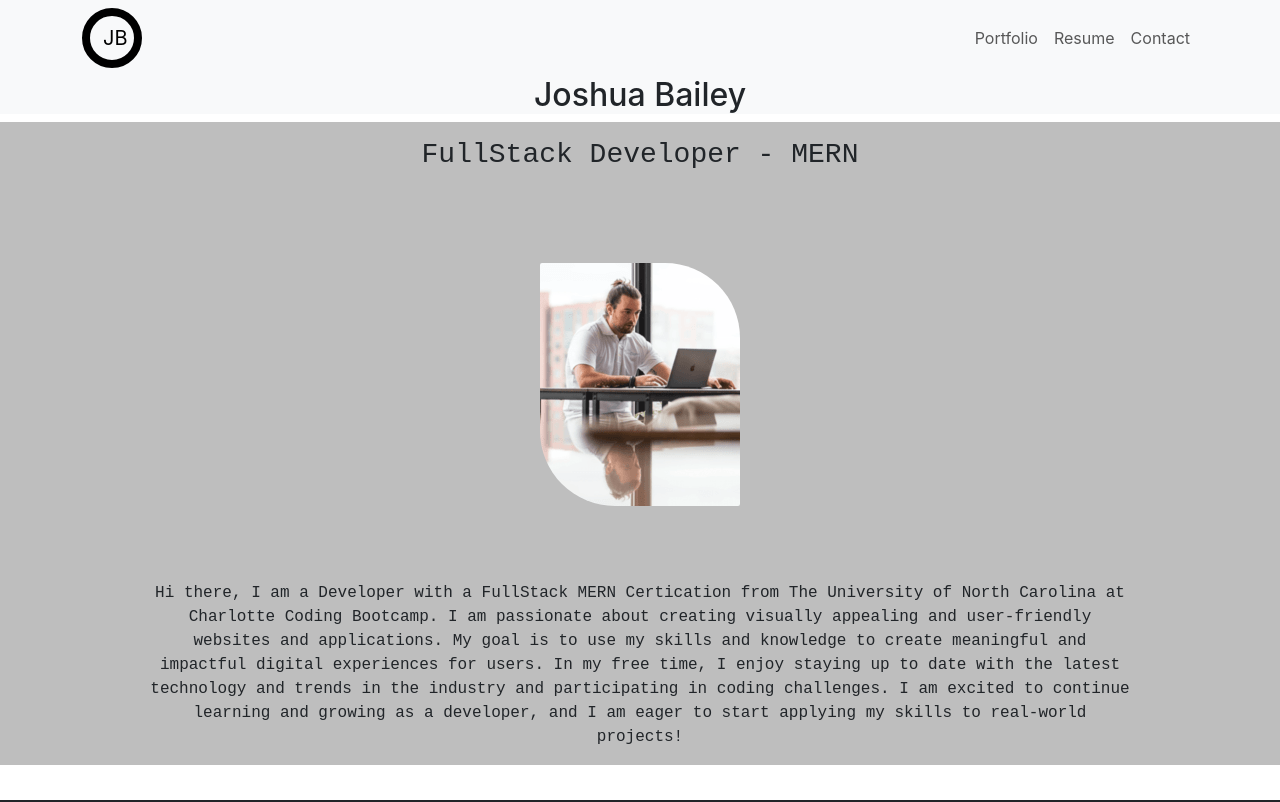
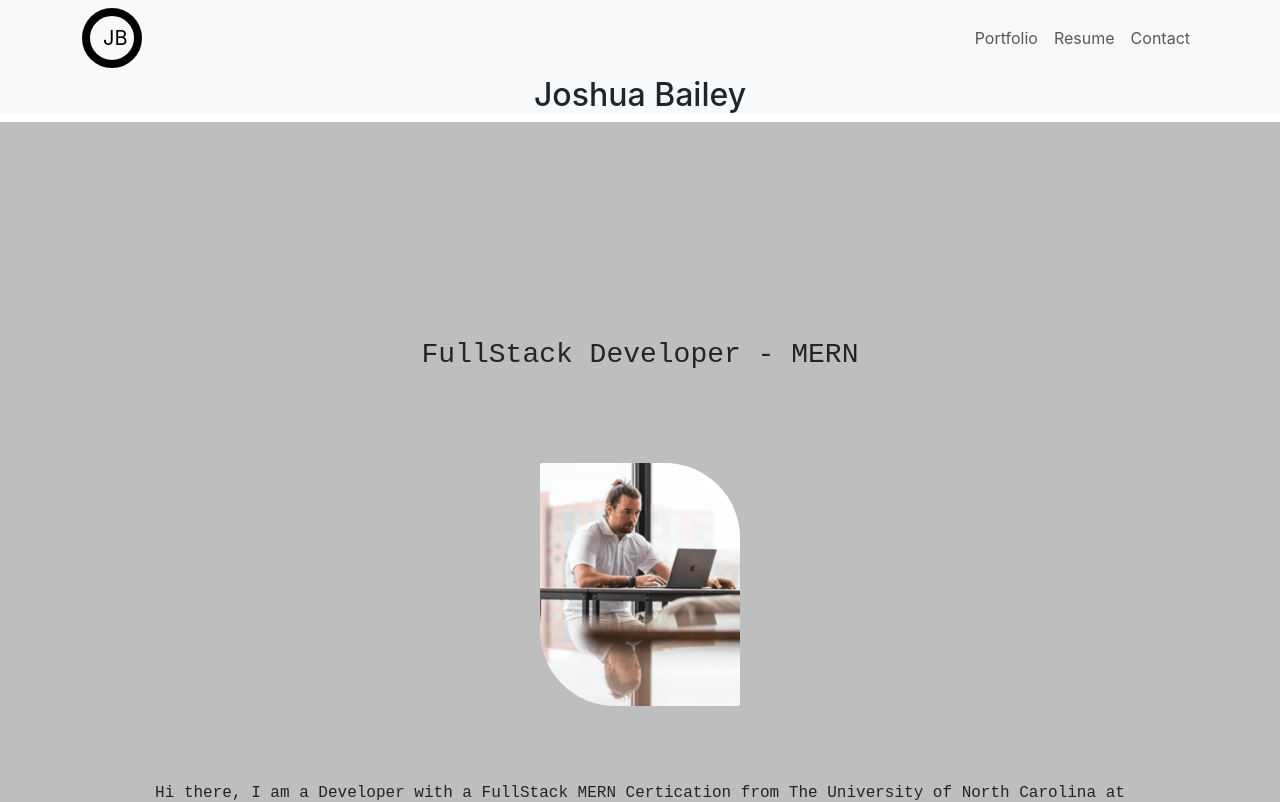
Before and after one commit to joshbaileydev513/joshuabailey.info, a React (Create React App) app: page / in a window 1280 px wide. Shown: the top 802 px of the page. Built offline with nearby package versions, Linux system fonts and the light colour scheme.

Commit message:
trying to fix the spacing on the live AWS deployed page for home. Got some of it fixed but now just need to change padding on the Title and pic size

```diff
--- a/src/pages/Home.js
+++ b/src/pages/Home.js
@@ -5,6 +5,7 @@ const styles = {
     background: {
         backgroundColor: '#BEBEBE',
         fontFamily: 'monospace',
+        paddingTop: '200px',
     },
     pic: {
         display: 'flex',
@@ -16,7 +17,7 @@ const styles = {
         borderRadius: '2px 75px',
     },
     textPadding: {
-        padding: '0px 150px',
+        padding: '0px 110px',
     }
 };
 
```
